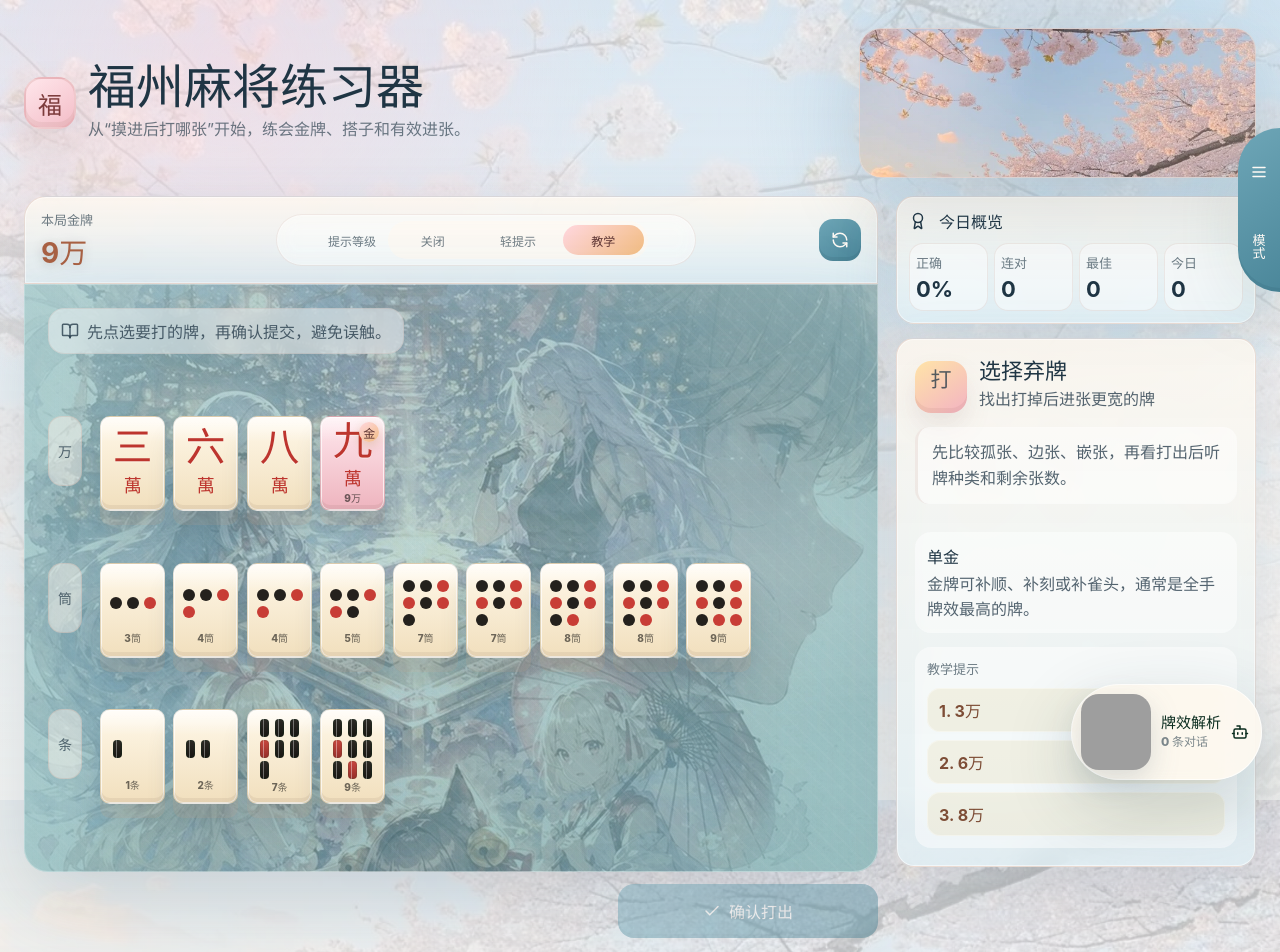
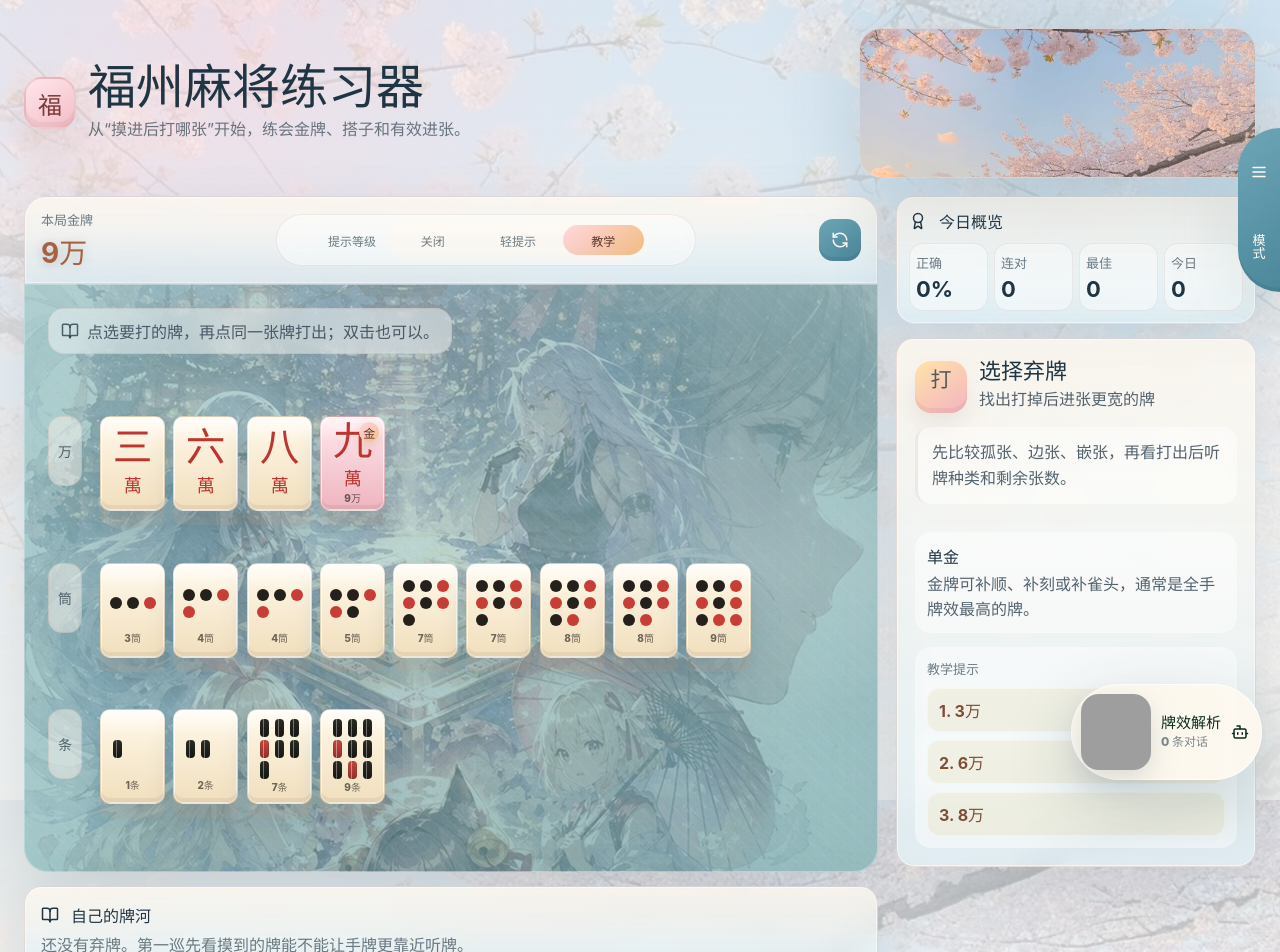
Before and after one commit to 1127806370jingjing/Tile-efficiency-drills, a React (Vite) app: page / in a window 1280 px wide. Shown: the top 952 px of the page. Built offline with nearby package versions, Linux system fonts and the light colour scheme; grey boxes are pictures that could not be loaded.

Commit message:
改为二次点击确认出牌

```diff
--- a/src/App.tsx
+++ b/src/App.tsx
@@ -254,10 +254,10 @@ export function App() {
         role: "assistant",
         text:
           mode === "discard"
-            ? "新题已刷新。先点选要打的牌，再确认提交。"
+            ? "新题已刷新。点选要打的牌，再点同一张牌即可打出。"
             : mode === "listening"
               ? "听牌题已刷新。请选择你认为能胡的进张，再确认答案。"
-              : "新的摸打局已开始。摸牌后先判断能不能胡，再选择要打出的牌。",
+              : "新的摸打局已开始。摸牌后先判断能不能胡，再点同一张牌完成打出。",
       },
     ]);
   }
@@ -349,7 +349,7 @@ export function App() {
         role: "assistant",
         text:
           nextMode === "discard"
-            ? "已切换到弃牌练习。先点选一张牌，再确认打出。"
+            ? "已切换到弃牌练习。先点选一张牌，再点同一张牌打出。"
             : nextMode === "listening"
               ? "已切换到听牌练习。选出所有能让这手牌胡牌的进张。"
               : "已切换到摸打到胡。每轮摸一张、打一张，先从自己的牌河开始复盘。",
@@ -551,12 +551,12 @@ export function App() {
             <div className="rule-note">
               <BookOpen size={18} />
               {mode === "discard"
-                ? "先点选要打的牌，再确认提交，避免误触。"
+                ? "点选要打的牌，再点同一张牌打出；双击也可以。"
                 : mode === "listening"
                   ? "请选择所有摸到即可胡的牌，练听口识别。"
                   : drawSession.won
                     ? "这手牌已经成胡形，可以点击胡牌完成本局。"
-                    : "每轮摸一张、打一张；牌河先记录你自己的出牌。"}
+                    : "每轮摸一张、打一张；点同一张牌第二次即打出。"}
             </div>
             {mode === "draw" ? <DrawStatus session={drawSession} /> : null}
             <TileRack
@@ -572,19 +572,7 @@ export function App() {
             />
           </div>
 
-          {mode === "discard" ? (
-            <div className="action-strip confirm-only">
-              <button
-                className="confirm-action"
-                type="button"
-                onClick={() => confirmDiscard()}
-                disabled={!pendingTileId || Boolean(answer)}
-              >
-                <Check size={18} />
-                确认打出{pendingTileId ? tileLabel(exercise.hand.find((tile) => tile.id === pendingTileId)!) : ""}
-              </button>
-            </div>
-          ) : mode === "listening" ? (
+          {mode === "listening" ? (
             <ListeningPanel
               exercise={listeningExercise}
               selectedWaitIds={selectedWaitIds}
@@ -597,8 +585,6 @@ export function App() {
             <DrawPlayPanel
               session={drawSession}
               answer={drawAnswer}
-              pendingTileId={pendingTileId}
-              onConfirm={() => confirmDiscard()}
               onContinue={continueDrawRound}
               onClaimWin={claimWin}
               onNewGame={nextExercise}
@@ -1067,7 +1053,7 @@ function TileRack({
                     event.stopPropagation();
                     moveGold(row.suit, tile.instanceId);
                   }}
-                  aria-label={`打出${tileLabel(tile)}`}
+                  aria-label={pendingId === tile.id ? `再次点击打出${tileLabel(tile)}` : `选择${tileLabel(tile)}`}
                   title={isGold ? "金牌可拖动调整位置" : undefined}
                 >
                   <TileFace tile={tile} isGold={isGold} />
@@ -1184,8 +1170,6 @@ function DrawStatus({ session }: { session: DrawSession }) {
 function DrawPlayPanel({
   session,
   answer,
-  pendingTileId,
-  onConfirm,
   onContinue,
   onClaimWin,
   onNewGame,
@@ -1193,18 +1177,17 @@ function DrawPlayPanel({
 }: {
   session: DrawSession;
   answer: AnswerState | null;
-  pendingTileId: string | null;
-  onConfirm: () => void;
   onContinue: () => void;
   onClaimWin: () => void;
   onNewGame: () => void;
   winClaimed: boolean;
 }) {
-  const pendingTile = pendingTileId ? session.hand.find((tile) => tile.id === pendingTileId) : undefined;
   const canContinue = Boolean(answer) && !session.won && !session.exhausted;
+  const showRoundAction = session.won || canContinue || session.exhausted;
 
   return (
     <div className="draw-play-panel">
+      {showRoundAction ? (
         <div className="action-strip draw-actions">
           {session.won ? (
             <button className="confirm-action win-action" type="button" onClick={onClaimWin} disabled={winClaimed}>
@@ -1216,23 +1199,14 @@ function DrawPlayPanel({
               <RefreshCcw size={18} />
               继续摸牌
             </button>
-        ) : session.exhausted ? (
+          ) : (
             <button className="confirm-action" type="button" onClick={onNewGame}>
               <RefreshCcw size={18} />
               开新局
             </button>
-        ) : (
-          <button
-            className="confirm-action"
-            type="button"
-            onClick={onConfirm}
-            disabled={!pendingTileId || Boolean(answer) || !session.drawnTile}
-          >
-            <Check size={18} />
-            确认打出{pendingTile ? tileLabel(pendingTile) : ""}
-          </button>
           )}
         </div>
+      ) : null}
 
       <div className="river-panel">
         <div className="panel-title">
@@ -1667,7 +1641,7 @@ function FeedbackPanel({
             <span>
               已选中 <strong>{tileLabel(exercise.hand.find((tile) => tile.id === pendingTileId)!)}</strong>
             </span>
-            <em>再次点击同张或点确认</em>
+            <em>再次点击同张即可打出</em>
           </div>
         ) : null}
         {exercise.specialPatterns.length > 0 ? (
@@ -1822,7 +1796,7 @@ function DrawFeedbackPanel({
             <span>
               已选中 <strong>{tileLabel(session.hand.find((tile) => tile.id === pendingTileId)!)}</strong>
             </span>
-            <em>再次点击同张或点确认</em>
+            <em>再次点击同张即可打出</em>
           </div>
         ) : null}
         {best && hintLevel === "light" ? <LightHintBox hints={directionHints} /> : null}
--- a/src/styles.css
+++ b/src/styles.css
@@ -3316,15 +3316,6 @@ h1 {
   font-size: 12px;
 }
 
-.action-strip.confirm-only {
-  grid-template-columns: minmax(180px, 260px);
-  justify-content: end;
-}
-
-.action-strip.confirm-only .confirm-action {
-  margin-top: 12px;
-}
-
 .feedback-hero,
 .review-head {
   grid-template-columns: auto minmax(0, 1fr);
@@ -3518,10 +3509,6 @@ h1 {
     padding: 0 6px;
   }
 
-  .action-strip.confirm-only {
-    grid-template-columns: 1fr;
-  }
-
   .review-head:has(.review-next-action) {
     grid-template-columns: auto minmax(0, 1fr);
   }
```
Lines whose indentation alone changed are shown as unchanged.
